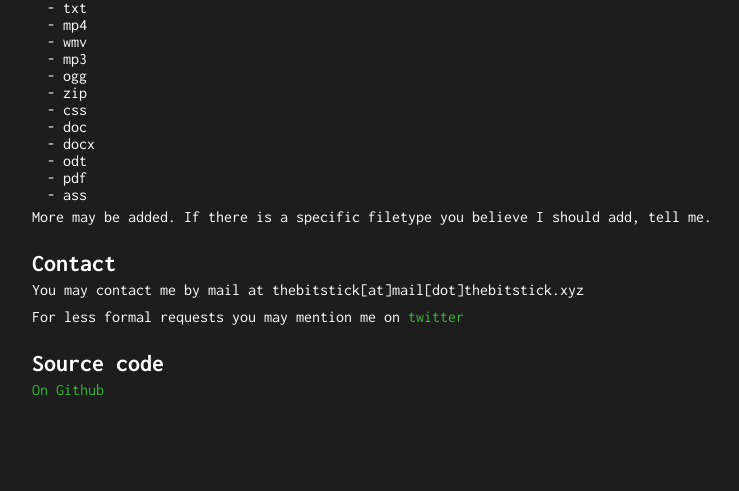
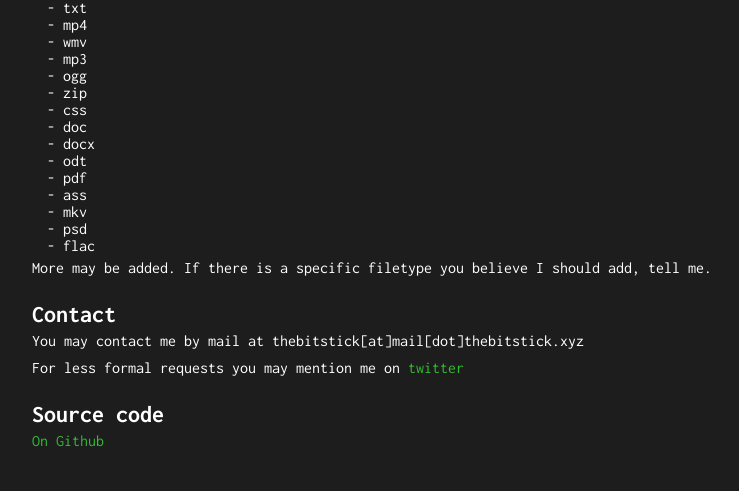
Before and after one commit to Upflask/Upflask, a Flask app: page /terms in a window 1280 px wide. Shown: the part 343-834 px from the top of the page, without its empty margins (163-902 px from the left). Before the commit the page ends 739 px from the top, so only its background shows below. Run offline with Flask 2, Linux system fonts and the light colour scheme.

Commit message:
Added .flac, .psd, and .mkv

```diff
--- a/templates/terms.html
+++ b/templates/terms.html
@@ -27,6 +27,9 @@
       <li>odt</li>
       <li>pdf</li>
       <li>ass</li>
+      <li>mkv</li>
+      <li>psd</li>
+      <li>flac</li>
       </ul>
       <p>More may be added. If there is a specific filetype you believe I should add, tell me.</p>
       <h2 id="contact">Contact</h2>
```
